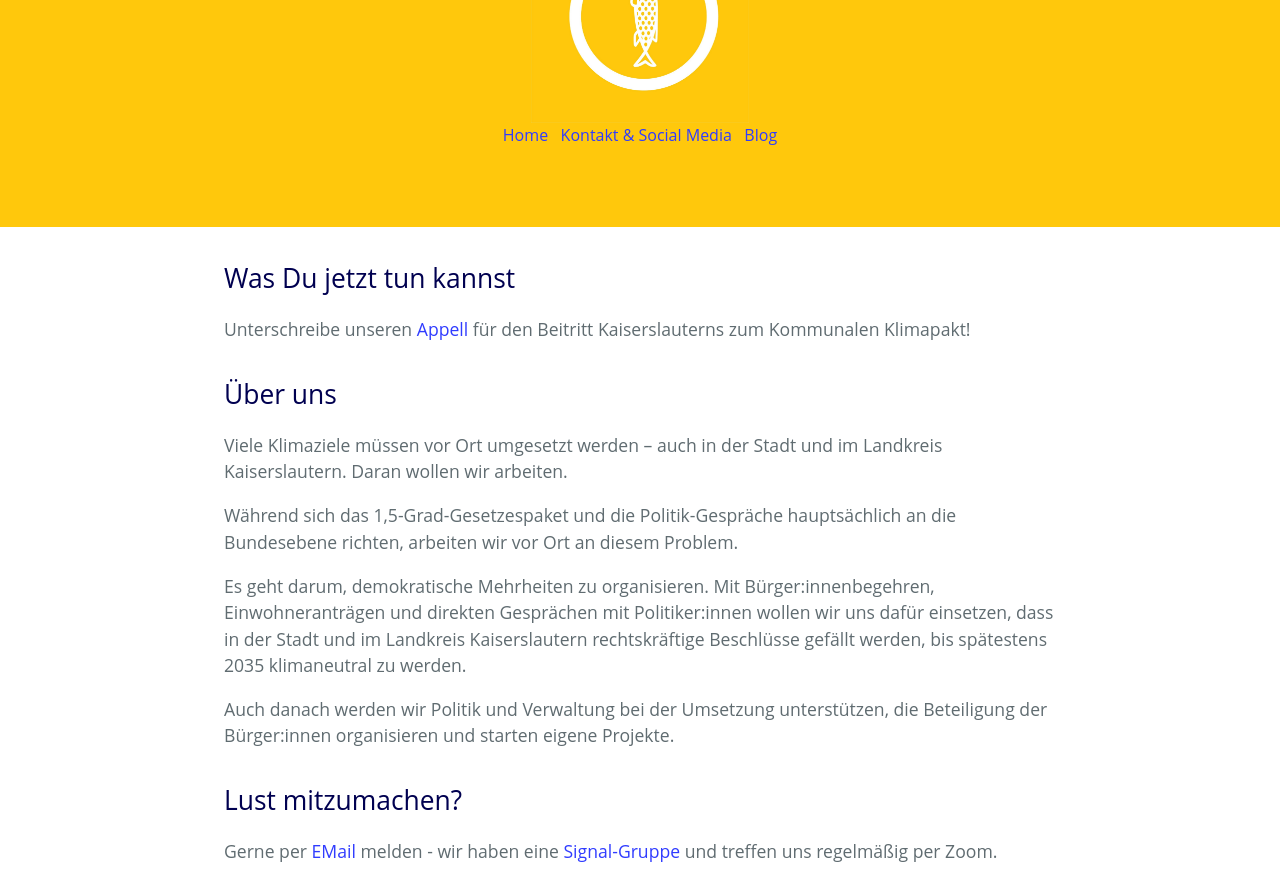
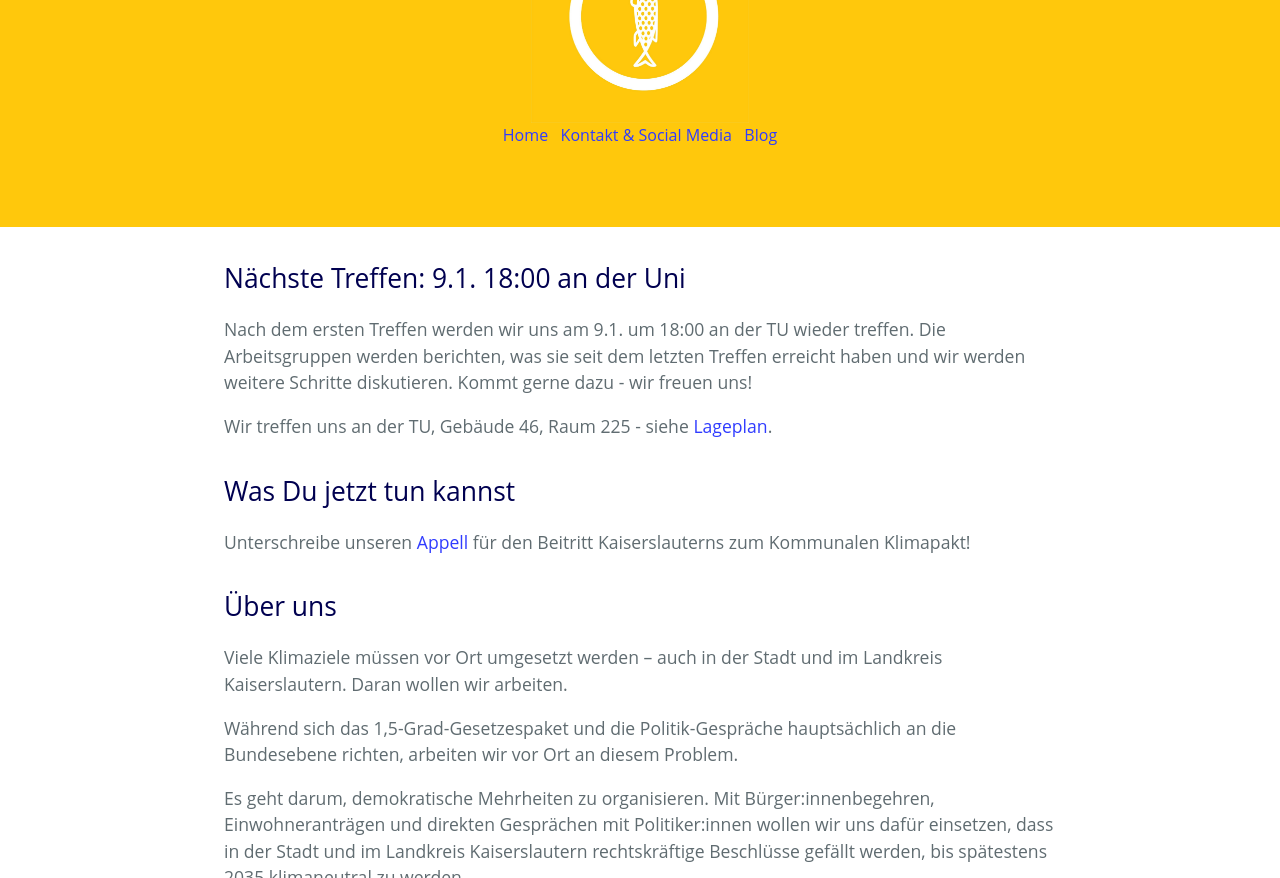
Before and after one commit to klimalautern/klimalautern.github.io, a Jekyll site: the page built from index.md, in a window 1280 px wide and 900 px high, scrolled down 409 px, cut to the strip 0-878 px from the top of the window. Built offline with Jekyll 4.4.1, drawn with Linux system fonts in a browser that asks for light colours; our own code applies the rules of GitHub Pages for plain Markdown files; comment, search, counter and statistics services are not loaded.

Commit message:
Einladung zum nächsten Treffen eingefügt.

```diff
--- a/index.md
+++ b/index.md
@@ -3,6 +3,16 @@ title: KlimaLautern - Klimaentscheid Kaiserslautern
 type: website
 description: Stadt und Landkreis Kaiserslautern klimaneutral!
 ---
+
+## Nächste Treffen: 9.1. 18:00 an der Uni
+
+Nach dem ersten Treffen werden wir uns am 9.1. um 18:00 an der TU
+wieder treffen. Die Arbeitsgruppen werden berichten, was sie seit dem
+letzten Treffen erreicht haben und wir werden weitere Schritte
+diskutieren. Kommt gerne dazu - wir freuen uns!
+
+Wir treffen uns an der TU, Gebäude 46, Raum 225 - siehe
+[Lageplan](/images/2023-01-09-LageplanTreffen.jpeg).
 
 ## Was Du jetzt tun kannst
 
```
Also changed, not shown: images/2023-01-09-LageplanTreffen.jpeg (added).
